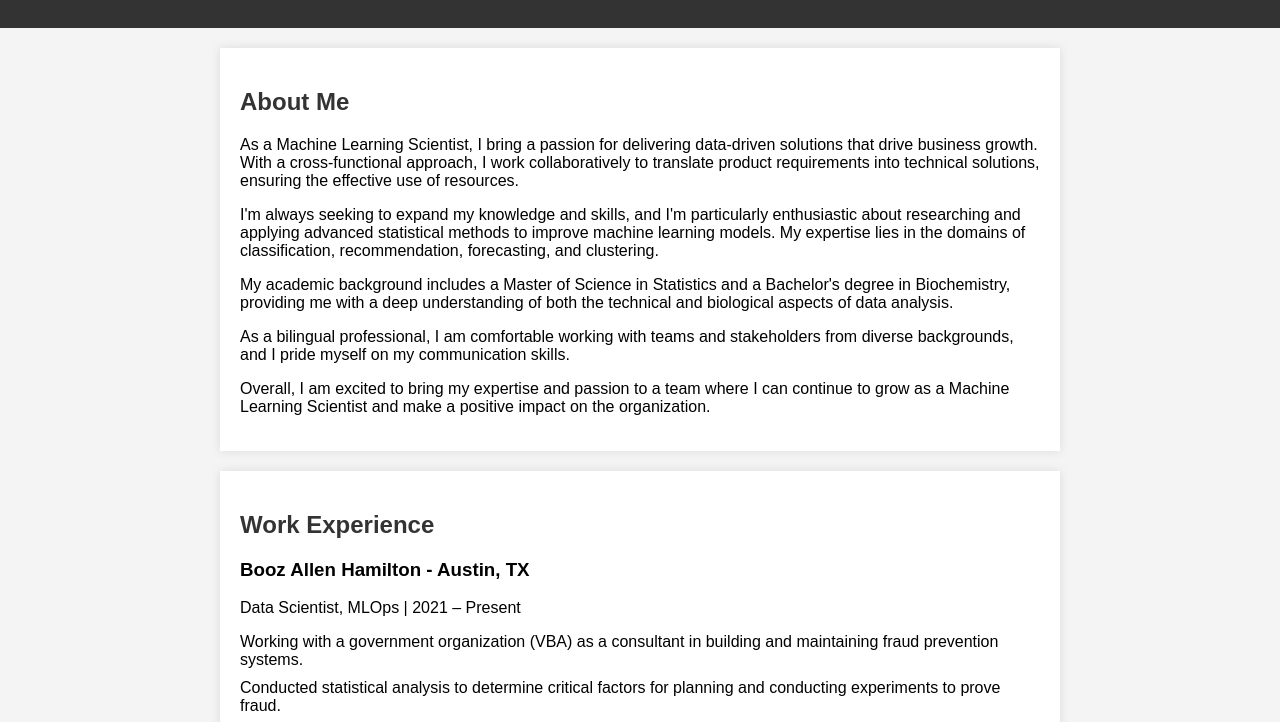
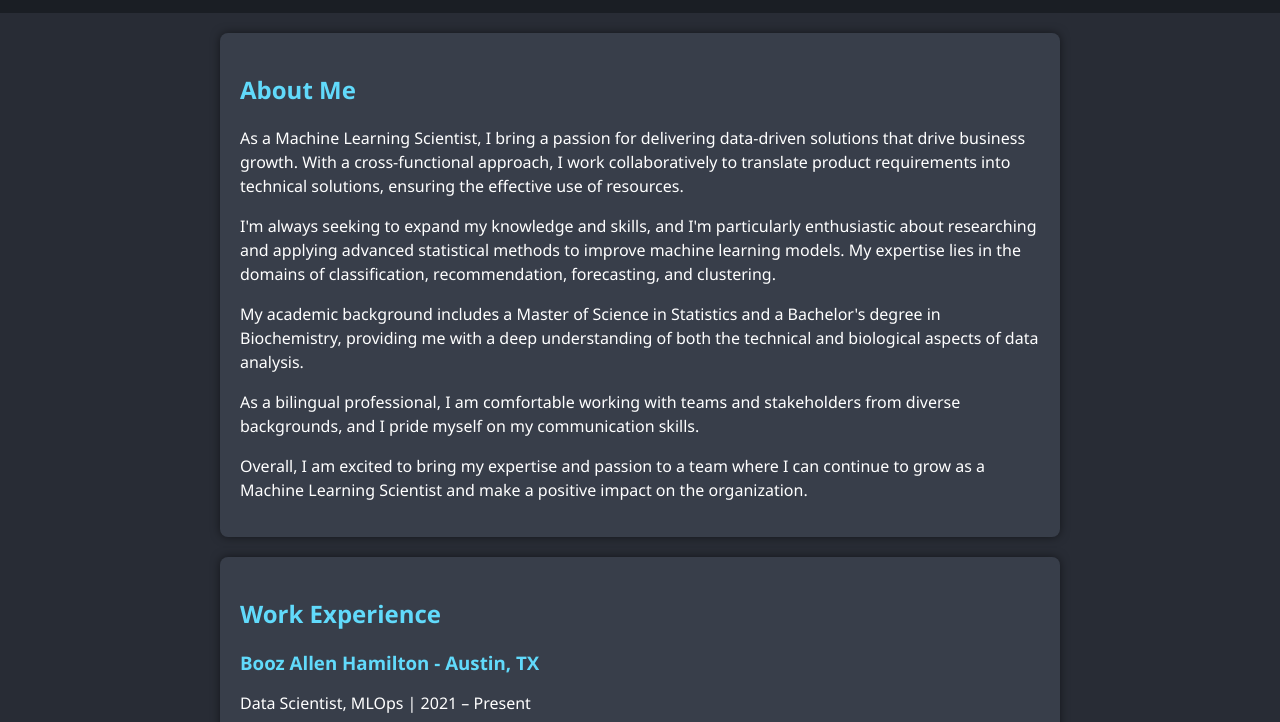
Before and after one commit to Adzic/adzic.github.io, a plain HTML site: page index.html in a window 1280 px wide. Shown: the part 117-839 px from the top of the page. Drawn offline with Linux system fonts and the light colour scheme.

Commit message:
Update index.html

```diff
--- a/index.html
+++ b/index.html
@@ -6,15 +6,16 @@
     <title>Dimitrije Adzic - Machine Learning Scientist</title>
     <style>
         body {
-            font-family: Arial, sans-serif;
+            font-family: 'Segoe UI', Tahoma, Geneva, Verdana, sans-serif;
             margin: 0;
             padding: 0;
             box-sizing: border-box;
-            background-color: #f4f4f4;
+            background-color: #282c35;
+            color: #fff;
         }
         header {
-            background-color: #333;
-            color: #fff;
+            background-color: #1a1e24;
+            color: #61dafb;
             text-align: center;
             padding: 1em;
         }
@@ -22,11 +23,12 @@
             max-width: 800px;
             margin: 20px auto;
             padding: 20px;
-            background-color: #fff;
-            box-shadow: 0 0 10px rgba(0, 0, 0, 0.1);
+            background-color: #383e4a;
+            box-shadow: 0 0 10px rgba(0, 0, 0, 0.5);
+            border-radius: 8px;
         }
         h2 {
-            color: #333;
+            color: #61dafb;
         }
         ul {
             list-style-type: none;
@@ -42,6 +44,28 @@
         }
         p {
             margin-bottom: 15px;
+            line-height: 1.5;
+        }
+        div {
+            margin-bottom: 20px;
+        }
+        h3 {
+            color: #61dafb;
+            margin-bottom: 8px;
+        }
+        h1, h3 {
+            margin: 0;
+        }
+        button {
+            background-color: #61dafb;
+            color: #fff;
+            padding: 10px;
+            border: none;
+            cursor: pointer;
+            transition: background-color 0.3s ease;
+        }
+        button:hover {
+            background-color: #45a4f4;
         }
     </style>
 </head>
```
